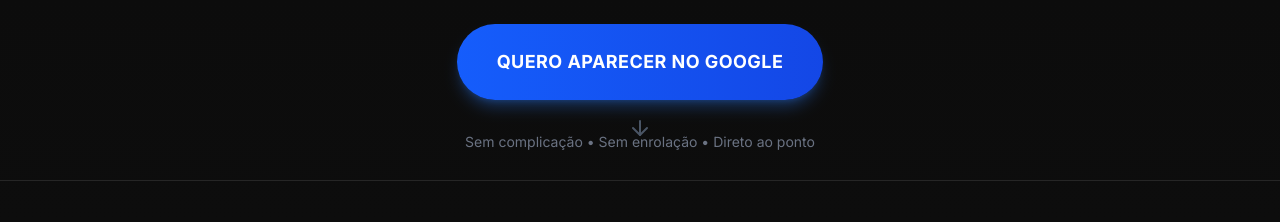
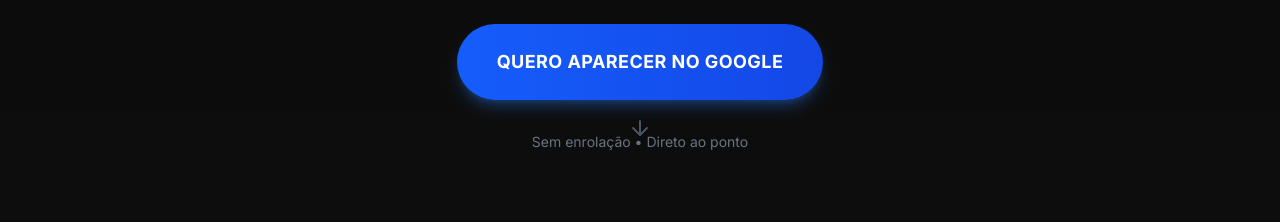
Before and after one commit to gustavoalvim41/ga-solutions, a Next.js app: page / in a window 1280 px wide. Shown: the part 460-682 px from the top of the page. Built offline with nearby package versions, Linux system fonts and the light colour scheme.

Commit message:
update copy

```diff
--- a/app/page.tsx
+++ b/app/page.tsx
@@ -52,7 +52,7 @@
           </div>
 
           <p className="mt-8 text-sm text-gray-500">
-            Sem complicação • Sem enrolação • Direto ao ponto
+            Sem enrolação • Direto ao ponto
           </p>
         </div>
 
@@ -63,7 +63,7 @@
       </section>
 
       {/* Problema */}
-      <section className="relative border-t border-neutral-800 px-4 py-16 md:px-8 md:py-24">
+      <section className="relative px-4 py-16 md:px-8 md:py-24">
         <div className="mx-auto max-w-5xl">
           <div className="mb-12 text-center md:mb-16">
             <h2 className="mt-4 text-3xl font-bold sm:text-4xl md:mt-6 md:text-6xl">
```
